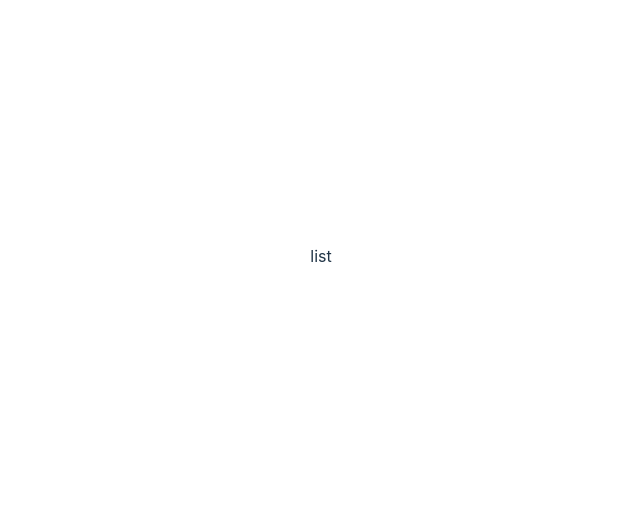
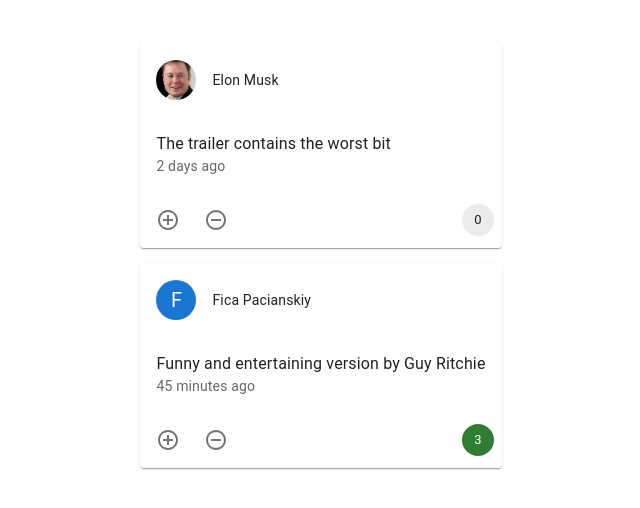
Before and after one commit to OwtmPatrick/comments-ract-ts, a React (Vite) app: page / in a window 1280 px wide. Shown: the part 144-652 px from the top of the page, without its empty margins (319-959 px from the left). Built offline with nearby package versions, Linux system fonts and the light colour scheme.

Commit message:
add comments list

```diff
--- a/package.json
+++ b/package.json
@@ -11,6 +11,10 @@
     "lint:fix": "eslint ./src --ext .ts,tsx --fix"
   },
   "dependencies": {
+    "@emotion/react": "^11.10.5",
+    "@emotion/styled": "^11.10.5",
+    "@mui/icons-material": "^5.11.0",
+    "@mui/material": "^5.11.8",
     "mobx": "^6.8.0",
     "mobx-react-lite": "^3.4.0",
     "mobx-state-tree": "^5.1.7",
--- /dev/null
+++ b/src/components/Comment/Comment.styles.ts
@@ -0,0 +1,14 @@
+import { Card as MuiCard, styled } from '@mui/material';
+
+export const Card = styled(MuiCard)(({ theme }) => ({
+  width: '100%',
+  textAlign: 'left',
+
+  '& .MuiCardHeader-content': {
+    flexGrow: 0
+  },
+
+  '& .MuiAvatar-root': {
+    background: theme.palette.primary.main
+  }
+}));
--- /dev/null
+++ b/src/components/Comment/Comment.tsx
@@ -0,0 +1,82 @@
+import React from 'react';
+import {
+  Avatar,
+  Button,
+  CardContent,
+  CardHeader,
+  CardActions,
+  Typography,
+  IconButton,
+  Stack
+} from '@mui/material';
+import { AddCircleOutline, RemoveCircleOutline } from '@mui/icons-material';
+import Rating from '../Rating';
+import { Card } from './Comment.styles';
+
+import { Comment as CommentType } from '../../types';
+
+export interface CommentProps extends CommentType {
+  incrementRating: () => void;
+  decrementRating: () => void;
+  timeAgo: () => string;
+  toggle: () => void;
+}
+
+const Comment = ({
+  text,
+  author,
+  rating,
+  avatar,
+  hidden,
+  incrementRating,
+  decrementRating,
+  timeAgo,
+  toggle
+}: CommentProps): React.ReactElement => {
+  if (hidden) {
+    return (
+      <Button variant="outlined" onClick={toggle}>
+        Open comment
+      </Button>
+    );
+  }
+
+  return (
+    <Card>
+      <CardHeader
+        avatar={
+          <Avatar aria-label="avatar" src={avatar || undefined}>
+            {avatar || author[0]}
+          </Avatar>
+        }
+        title={author}
+      />
+
+      <CardContent>
+        <Typography variant="body1" color="text.primary">
+          {text}
+        </Typography>
+
+        <Typography variant="body2" color="text.secondary">
+          {timeAgo()}
+        </Typography>
+      </CardContent>
+
+      <CardActions disableSpacing>
+        <Stack direction="row" spacing={1}>
+          <IconButton aria-label="increment rating" onClick={incrementRating}>
+            <AddCircleOutline />
+          </IconButton>
+
+          <IconButton aria-label="decrement rating" onClick={decrementRating}>
+            <RemoveCircleOutline />
+          </IconButton>
+        </Stack>
+
+        <Rating rating={rating} size="medium" />
+      </CardActions>
+    </Card>
+  );
+};
+
+export default Comment;
--- /dev/null
+++ b/src/components/Comment/index.ts
@@ -0,0 +1 @@
+export { default } from './Comment';
--- a/src/components/CommentsList/CommentsList.tsx
+++ b/src/components/CommentsList/CommentsList.tsx
@@ -1,7 +1,10 @@
 import React from 'react';
 import { observer } from 'mobx-react-lite';
+import { Stack } from '@mui/material';
 import { getSnapshot } from 'mobx-state-tree';
 import { useStore } from '../../store';
+
+import Comment from '../Comment';
 
 const CommentsList = observer(() => {
   const {
@@ -10,7 +13,21 @@ const CommentsList = observer(() => {
 
   console.log(getSnapshot(comments));
 
-  return <div>list</div>;
+  return (
+    <Stack spacing={2} alignItems="center" sx={{ padding: 5 }}>
+      {comments.map(({ id, incrementRating, decrementRating, toggle, timeAgo, ...rest }) => (
+        <Comment
+          key={id}
+          id={id}
+          incrementRating={incrementRating}
+          decrementRating={decrementRating}
+          timeAgo={timeAgo}
+          toggle={toggle}
+          {...rest}
+        />
+      ))}
+    </Stack>
+  );
 });
 
 export default CommentsList;
--- /dev/null
+++ b/src/components/Rating/Rating.styles.ts
@@ -0,0 +1,5 @@
+import { Chip as MuiChip, styled } from '@mui/material';
+
+export const Chip = styled(MuiChip)({
+  marginLeft: 'auto'
+});
--- /dev/null
+++ b/src/components/Rating/Rating.tsx
@@ -0,0 +1,16 @@
+import React from 'react';
+import { ChipProps } from '@mui/material';
+import { Chip } from './Rating.styles';
+import getRatingColor from '../../utils/getRatingColor';
+
+interface RatingProps extends ChipProps {
+  rating: number;
+}
+
+const Rating = ({ rating }: RatingProps): React.ReactElement => {
+  const color = getRatingColor(rating);
+
+  return <Chip label={rating} color={color} />;
+};
+
+export default Rating;
--- /dev/null
+++ b/src/components/Rating/index.ts
@@ -0,0 +1 @@
+export { default } from './Rating';
--- /dev/null
+++ b/src/utils/getRatingColor.ts
@@ -0,0 +1,15 @@
+const getRatingColor = (
+  rating: number
+): 'default' | 'primary' | 'secondary' | 'error' | 'info' | 'success' | 'warning' => {
+  if (rating < 0) {
+    return 'error';
+  }
+
+  if (rating > 0) {
+    return 'success';
+  }
+
+  return 'default';
+};
+
+export default getRatingColor;
```
Also changed, not shown: .eslintrc.json, 1 other file (tests, documents, lock files or other folders).
